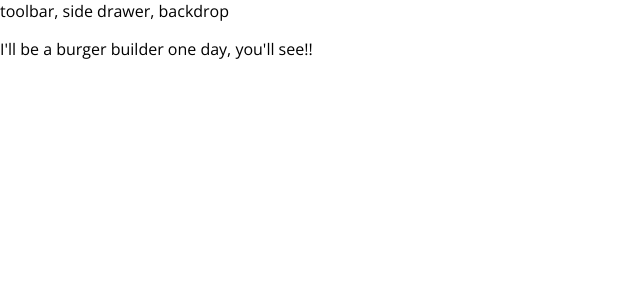
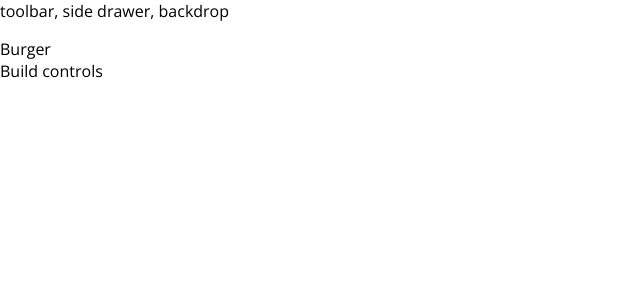
Before and after one commit to Zsemle/burger-builder, a React app: page / in a window 1280 px wide. Shown: the top 300 px of the page, without its empty margins (0-640 px from the left). Built offline with nearby package versions, Linux system fonts and the light colour scheme.

Commit message:
updated Layout

```diff
--- a/src/App.js
+++ b/src/App.js
@@ -1,11 +1,12 @@
 import React, { Component } from 'react';
 import Layout from './components/Layout/Layout'
+import BurgerBuilder from './containers/BurgerBuilder/BurgerBuilder'
 
 class App extends Component {
   render() {
     return (
       <Layout>
-      <p>I'll be a burger builder one day, you'll see!!</p>
+        <BurgerBuilder/>
       </Layout>
     );
   }
--- /dev/null
+++ b/src/components/Layout/Layout.css
@@ -0,0 +1,3 @@
+.Content{
+  margin-top: 16px;
+}
--- a/src/components/Layout/Layout.js
+++ b/src/components/Layout/Layout.js
@@ -1,11 +1,12 @@
 import React from 'react';
-import Auxi from '../../hoc/Auxi'
+import Auxi from '../../hoc/Auxi';
+import classes from './Layout.css';
 
 const layout = (props)=>{
   return (
     <Auxi>
     <div>toolbar, side drawer, backdrop</div>
-    <main>
+    <main className={classes.Content}>
       {props.children}
     </main>
   </Auxi>
--- /dev/null
+++ b/src/containers/BurgerBuilder/BurgerBuilder.js
@@ -0,0 +1,15 @@
+import React, {Component} from 'react';
+import Auxi from '../../hoc/Auxi';
+
+class BurgerBuilder extends Component {
+  render(){
+    return (
+      <Auxi>
+        <div>Burger</div>
+        <div>Build controls</div>
+      </Auxi>
+    );
+  }
+}
+
+export default BurgerBuilder;
```
